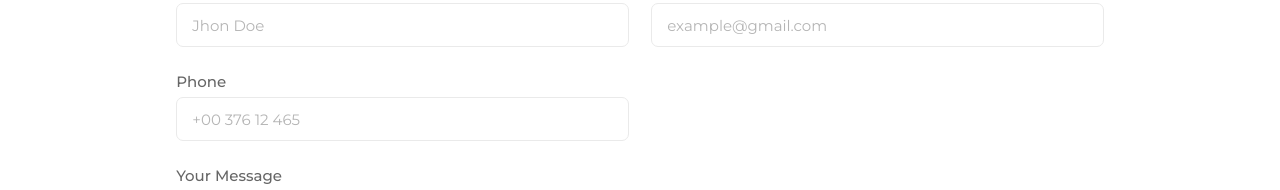
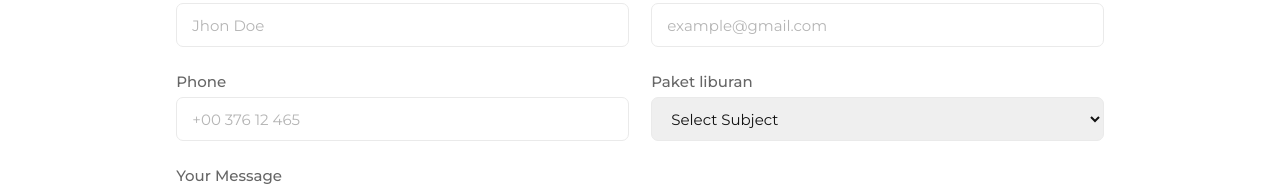
Before and after one commit to Jansen-Stanlie/pantaituban, a React (Create React App) app: page / in a window 1280 px wide. Shown: the part 10295-10485 px from the top of the page. Built offline with nearby package versions, Linux system fonts and the light colour scheme.

Commit message:
enhanced SEO

```diff
--- a/src/Components/Contact/Contact.jsx
+++ b/src/Components/Contact/Contact.jsx
@@ -1,4 +1,4 @@
-import React, { useState } from 'react'
+import React, { useEffect, useState } from 'react'
 import SectionHeading from '../SectionHeading/SectionHeading'
 
 
@@ -26,22 +26,17 @@ const Contact = () => {
   const onSubmit = async (event) => {
     event.preventDefault();
     setLoading(true);
-    const formData = new FormData(event.target);
-    formData.append("access_key", "fcc74231-656a-425b-a54f-aff38354fadb");
 
-    const object = Object.fromEntries(formData);
-    const json = JSON.stringify(object);
+    const whatsapp_link = `https://wa.me/6285745410187?
+    text=Name: ${formData.name}%0AEmail: ${formData.email}
+    %0APhone: ${formData.phone}%0AMessage: ${formData.msg}`;
 
-    const res = await fetch("https://api.web3forms.com/submit", {
-      method: "POST",
-      headers: {
-        "Content-Type": "application/json",
-        Accept: "application/json"
-      },
-      body: json
-    }).then((res) => res.json());
+    //timeouts for the whatsapp link
+    setTimeout(() => {
+      window.open(whatsapp_link, "_blank");
+      setLoading(false);
+    }, 1000);
 
-    if (res.success) {
     setFormData({
       name: '',
       email: '',
@@ -49,8 +44,31 @@ const Contact = () => {
       subject: '',
       msg: ''
     });
-      setLoading(false)
-    }
+    // const formData = new FormData(event.target);
+    // formData.append("access_key", "fcc74231-656a-425b-a54f-aff38354fadb");
+
+    // const object = Object.fromEntries(formData);
+    // const json = JSON.stringify(object);
+
+    // const res = await fetch("https://wa.me/6285745410187", {
+    //   method: "POST",
+    //   headers: {
+    //     "Content-Type": "application/json",
+    //     Accept: "application/json"
+    //   },
+    //   body: json
+    // }).then((res) => res.json());
+
+    // if (res.success) {
+    //   setFormData({
+    //     name: '',
+    //     email: '',
+    //     phone: '',
+    //     subject: '',
+    //     msg: ''
+    //   });
+    //   setLoading(false)
+    // }
   };
 
 
@@ -137,6 +155,27 @@ const Contact = () => {
                 </div>
               </div>
               {/* .col */}
+              <div className='col-lg-6'>
+                <div className='st-form-field st-style1'>
+                  <label>Paket liburan</label>
+                  <select
+                    id='activity'
+                    name='activity'
+                    required
+                    onChange={handleInputChange}
+                    value={formData.activity}
+                  >
+                    <option value=''>Select Subject</option>
+                    <option value='Reservation'>Reservation</option>
+                    <option value='Feedback'>Feedback</option>
+                    <option value='Complaint'>Complaint</option>
+                    <option value='Others'>Others</option>
+                  </select>
+                </div>
+              </div>
+
+
+              {/* .col */}
               <div className="col-lg-12">
                 <div className="st-form-field st-style1">
                   <label>Your Message</label>
```
Also changed, not shown: public/robots.txt (added). Lines whose indentation alone changed are shown as unchanged.
